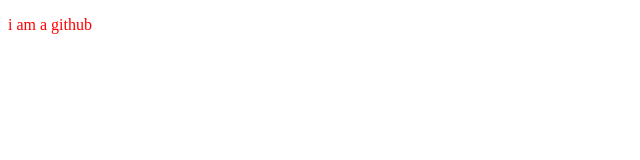
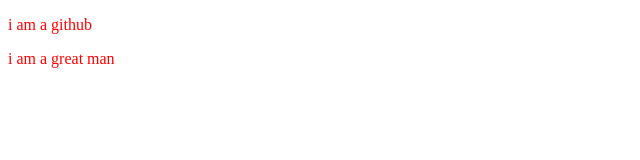
Before and after one commit to KashifAbhiwan962/learn_github, a plain HTML site: page index.html in a window 1280 px wide. Shown: the full height of the page, 0-640 px from the left. Drawn offline with Linux system fonts and the light colour scheme.

Commit message:
add new para

```diff
--- a/index.html
+++ b/index.html
@@ -8,5 +8,6 @@
 </head>
 <body>
     <p>i am a github</p>
+    <p>i am a great man</p>
 </body>
 </html>
```
